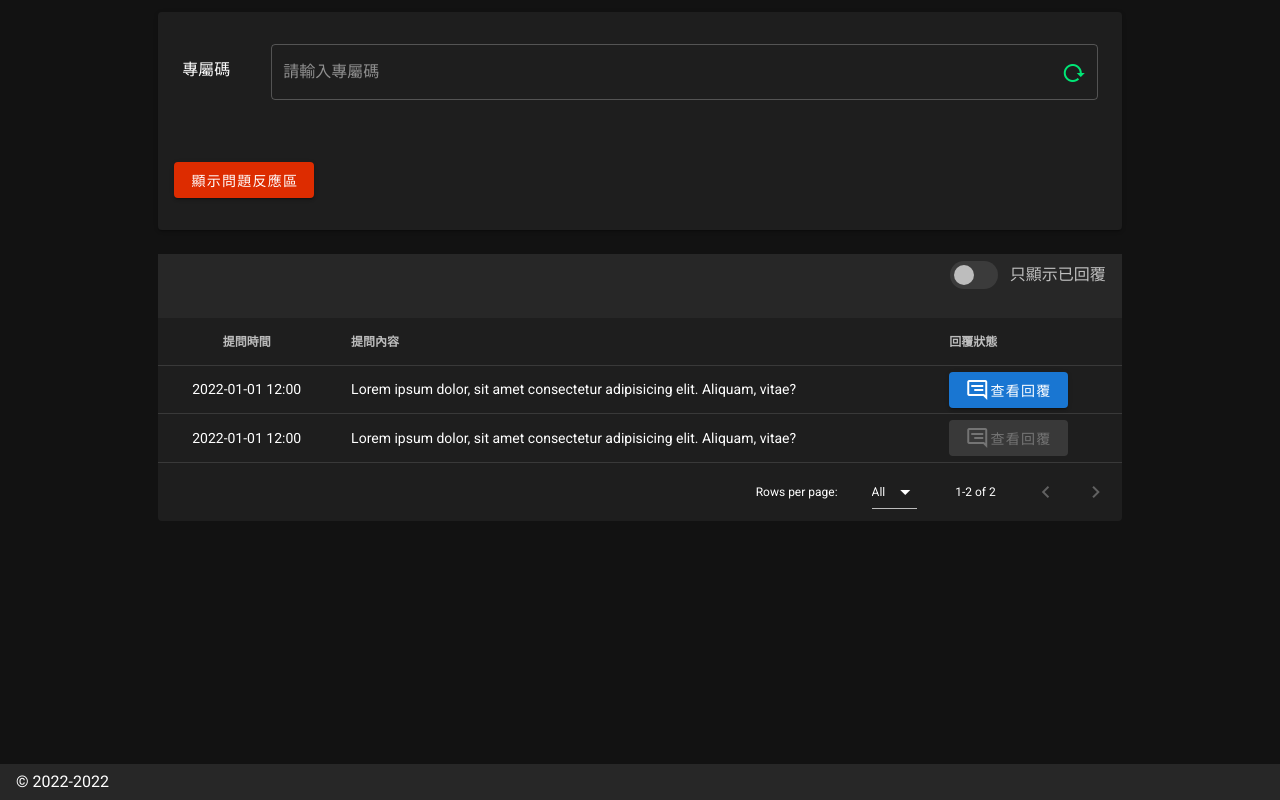
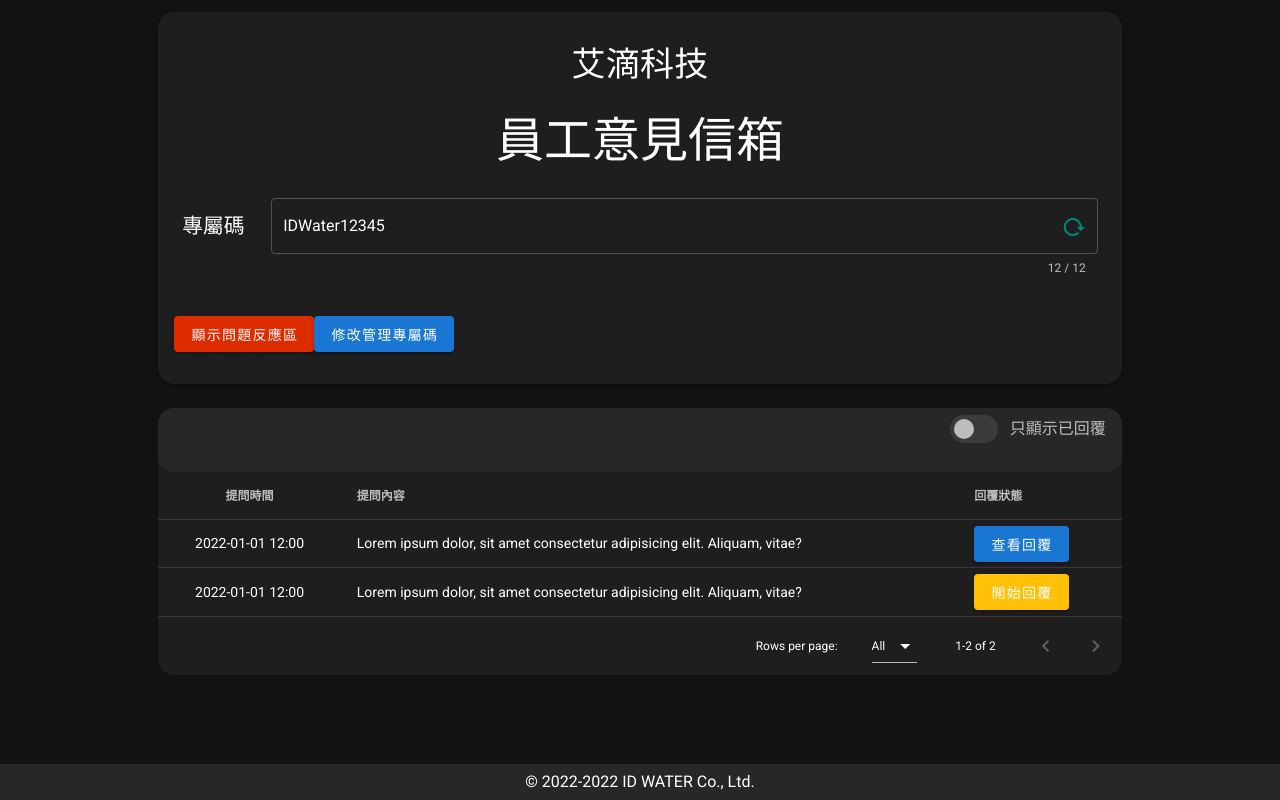
Before and after one commit to wei10cool/idanony, a Nuxt app: page / in a window 1280 px wide. Built offline with nearby package versions, Linux system fonts and the light colour scheme.

Commit message:
調整畫面，及vuetify的css

```diff
--- a/layouts/default.vue
+++ b/layouts/default.vue
@@ -6,8 +6,8 @@
       </v-container>
     </v-main>
 
-    <v-footer :absolute="!fixed" app>
-      <span>&copy; 2022-{{ new Date().getFullYear() }}</span>
+    <v-footer :absolute="!fixed" app class="justify-center">
+      <span>&copy; 2022-{{ new Date().getFullYear() }} ID WATER Co., Ltd.</span>
     </v-footer>
   </v-app>
 </template>
--- a/nuxt.config.js
+++ b/nuxt.config.js
@@ -7,10 +7,10 @@ const routerBase = process.env.DEPLOY_ENV === 'GH_PAGES' ? {
 export default {
   // Global page headers: https://go.nuxtjs.dev/config-head
   head: {
-    titleTemplate: '%s - idanony',
-    title: 'idanony',
+    titleTemplate: '%s - 員工意見信箱',
+    title: '艾滴科技',
     htmlAttrs: {
-      lang: 'en',
+      lang: 'tw',
     },
     meta: [
       { charset: 'utf-8' },
@@ -25,7 +25,9 @@ export default {
   css: [],
 
   // Plugins to run before rendering page: https://go.nuxtjs.dev/config-plugins
-  plugins: [],
+  plugins: [
+    {src: '~plugins/lodash.js', ssr: false}
+  ],
 
   // Auto import components: https://go.nuxtjs.dev/config-components
   components: true,
@@ -40,8 +42,21 @@ export default {
   modules: [
     // https://go.nuxtjs.dev/axios
     '@nuxtjs/axios',
+    '@nuxtjs/toast',
   ],
-
+  toast: {
+    position: "top-center",
+    register: [
+      // Register custom toasts
+      {
+        name: "my-error",
+        message: "Oops...Something went wrong",
+        options: {
+          type: "error"
+        }
+      }
+    ]
+  },
   // Axios module configuration: https://go.nuxtjs.dev/config-axios
   axios: {
     // Workaround to avoid enforcing hard-coded localhost:3000: https://github.com/nuxt-community/axios-module/issues/308
@@ -51,6 +66,7 @@ export default {
   // Vuetify module configuration: https://go.nuxtjs.dev/config-vuetify
   vuetify: {
     customVariables: ['~/assets/variables.scss'],
+    treeShake: true,
     theme: {
       dark: true,
       themes: {
@@ -61,7 +77,7 @@ export default {
           info: colors.teal.lighten1,
           warning: colors.amber.base,
           error: colors.deepOrange.accent4,
-          success: colors.green.accent3,
+          success: '#00897B',//colors.green.accent3,
         },
       },
     },
--- a/package.json
+++ b/package.json
@@ -16,8 +16,11 @@
   },
   "dependencies": {
     "@nuxtjs/axios": "^5.13.6",
+    "@nuxtjs/toast": "^3.3.1",
     "core-js": "^3.19.3",
+    "lodash": "^4.17.21",
     "nuxt": "^2.15.8",
+    "save": "^2.5.0",
     "vue": "^2.6.14",
     "vue-server-renderer": "^2.6.14",
     "vue-template-compiler": "^2.6.14",
--- a/pages/index.vue
+++ b/pages/index.vue
@@ -1,26 +1,38 @@
 <template>
   <v-row justify="center" align="center">
     <v-col cols="12" sm="10">
-      <v-card class="logo py-4 justify-center">
+      <v-card class="logo py-4 justify-center rounded-xl">
+        <v-card-title class="justify-center display-1"><span class="text--center">艾滴科技</span></v-card-title>
+        <v-card-title class="justify-center display-2"><span class="text--center">員工意見信箱</span></v-card-title>
+
         <v-form ref="mainform">
           <v-card-text>
             <v-text-field
               outlined
               class="mx-2"
               v-model="exclusiveCode"
-              type="password"
               placeholder="請輸入專屬碼"
               clearable
-              ><span style="width: 80px" slot="prepend">專屬碼</span>
+              counter="12"
+              maxlength="12"
+              :rules="[rules.pwdcheck]"
+              ><span style="width: 80px;font-size:1.3em;" slot="prepend">專屬碼</span>
               <v-icon slot="append" color="success">mdi-reload</v-icon>
             </v-text-field>
           </v-card-text>
           <v-card-text
             ><v-btn
               @click="exclusiveContentshow = !exclusiveContentshow"
-              class="error"
+              class="error" style="color:white;"
               >顯示問題反應區</v-btn
-            ></v-card-text
+            >
+            <v-btn
+              v-if="exclusiveCode == materCode"
+              @click="exclusiveContentshow = !exclusiveContentshow"
+              class="primary" style="color:white;"
+              >修改管理專屬碼</v-btn
+            >
+            </v-card-text
           >
           <v-card-text v-show="exclusiveContentshow">
             <v-textarea
@@ -33,7 +45,7 @@
           <v-card-actions v-show="exclusiveContentshow">
             <v-spacer></v-spacer>
             <v-btn
-              color="primary"
+              color="primary" style="color:white;"
               :disabled="!exclusiveCode || exclusiveCode.length <= 0"
               ><v-icon>mdi-incognito</v-icon>送出</v-btn
             >
@@ -43,6 +55,7 @@
     </v-col>
     <v-col cols="12" sm="10">
       <v-data-table
+      class="rounded-xl"
         :headers="headers"
         :items="
           switchreply ? desserts.filter((x) => x.reply == true) : desserts
@@ -50,7 +63,7 @@
         :footer-props="{ 'items-per-page-options': [-1, 25, 50, 100] }"
       >
         <template v-slot:top>
-          <v-toolbar flat>
+          <v-toolbar flat class="rounded-xl">
             <v-spacer></v-spacer>
             <v-switch
               v-model="switchreply"
@@ -60,21 +73,31 @@
           </v-toolbar>
         </template>
         <template v-slot:[`item.action`]="{ item }">
-          <v-btn v-if="exclusiveCode == materCode" color="warning">{{
-            `${item.reply ? '編輯' : '開始'}回覆`
-          }}</v-btn>
           <v-btn
-            :disabled="!item.reply"
-            color="primary"
+            style="color:white;"
+            :color="item.reply ? 'primary' : 'warning'"
             @click="showreplydig(item)"
-            ><v-icon>mdi-message-reply-text-outline</v-icon>查看回覆</v-btn
+            >{{ `${item.reply ? '查看' : '開始'}回覆` }}</v-btn
           >
         </template>
       </v-data-table>
       <v-dialog v-model="replydig" width="500">
         <v-card light>
+          <v-card-title>提問內容</v-card-title>
+          <v-card-text>{{ replyItem.content }}</v-card-text>
+          <v-divider></v-divider>
           <v-card-title>回覆內容</v-card-title>
-          <v-card-text>{{ replyItem.replycontent }}</v-card-text>
+          <v-card-text v-if="exclusiveCode == materCode">
+            <v-form ref="replyform">
+              <v-textarea filled v-model="replyItem.replycontent" clearable></v-textarea>
+              <v-btn  class="error" tile>刪除??(應該是不需要這功能)</v-btn>
+              <v-btn class="primary" tile :disabled="String(replyItem.replycontent).trim().length==0" @click="replysubmit">確定送出</v-btn>
+            </v-form>
+          </v-card-text>
+          <v-card-text v-else>
+            {{replyItem.reply == true}}
+            {{ replyItem.replycontent }}
+          </v-card-text>
         </v-card>
       </v-dialog>
     </v-col>
@@ -82,12 +105,13 @@
 </template>
 
 <script>
+
 export default {
   name: 'IndexPage',
   data() {
     return {
-      materCode: 'idwateradmin',
-      exclusiveCode: '',
+      materCode: 'IDWater12345',//管理碼
+      exclusiveCode: 'IDWater12345',//專屬碼
       exclusiveContent: '',
       exclusiveContentshow: false,
       headers: [
@@ -103,7 +127,7 @@ export default {
             'Lorem ipsum dolor, sit amet consectetur adipisicing elit. Aliquam, vitae?',
           reply: true,
           replycontent:
-            'Lorem ipsum dolor sit, amet consectetur adipisicing elit. Impedit possimus optio nam quidem beatae, veritatis vel consequuntur mollitia corporis doloribus!',
+            '11111Lorem ipsum dolor sit, amet consectetur adipisicing elit. Impedit possimus optio nam quidem beatae, veritatis vel consequuntur mollitia corporis doloribus!',
         },
         {
           id: 2,
@@ -112,19 +136,51 @@ export default {
             'Lorem ipsum dolor, sit amet consectetur adipisicing elit. Aliquam, vitae?',
           reply: false,
           replycontent:
-            'Lorem ipsum dolor sit, amet consectetur adipisicing elit. Impedit possimus optio nam quidem beatae, veritatis vel consequuntur mollitia corporis doloribus!',
+            '22222Lorem ipsum dolor sit, amet consectetur adipisicing elit. Impedit possimus optio nam quidem beatae, veritatis vel consequuntur mollitia corporis doloribus!',
         },
       ],
       replydig: false,
       replyItem: {},
       switchreply: false,
+      rules:{
+        //pwdcheck:value=>(value && /^(?=.*[a-z])(?=.*[A-Z])(?=.*\d)(?=.*[@$!%*?&])[A-Za-z\d@$!%*?&]{6,}$/.test(value)) || '6位數，(需包含大寫字母、小寫字母、數字)',
+        pwdcheck:value=>(value && /^(?=.*[a-z])(?=.*[A-Z])(?=.*\d)[A-Za-z\d]{6,}$/.test(value)) || '6位數，(需包含大寫字母、小寫字母、數字)',
+      }
     }
   },
   methods: {
     showreplydig: function (item) {
-      this.replyItem = item
-      this.replydig = true
+      this.replyItem = _.cloneDeep(item);
+      this.replydig = true;
     },
+    replysubmit:async function(){
+      var parm = {
+        id : this.replyItem.id,
+        content: this.replyItem.replycontent,
+      };
+      console.log(parm);
+      this.replyItem = {};
+      this.replydig = false;
+
+      let url = `https://test-website-jeff.herokuapp.com/api/movie/`;
+      await this.$axios
+        .get(url)
+        .then(res => {
+
+          console.log("取得API:" + res.request.responseURL);
+        })
+        .catch(error => {
+          this.$toast.error(`取得失敗:${error}`, {
+            duration: 2000
+          });
+        })
+        .finally(() => {
+          //this.getdata();
+        });
+
+      this.$toast.success(`取得成功`, { duration: 2000 });
+
+    }
   },
 }
 </script>
--- /dev/null
+++ b/plugins/lodash.js
@@ -0,0 +1,4 @@
+//  plugins/lodash.js
+import _ from 'lodash'
+import Vue from 'vue'
+Vue.prototype.$lodash = _
```
Also changed, not shown: assets/variables.scss (+29 -0 lines), 1 other file (tests, documents, lock files or other folders).
